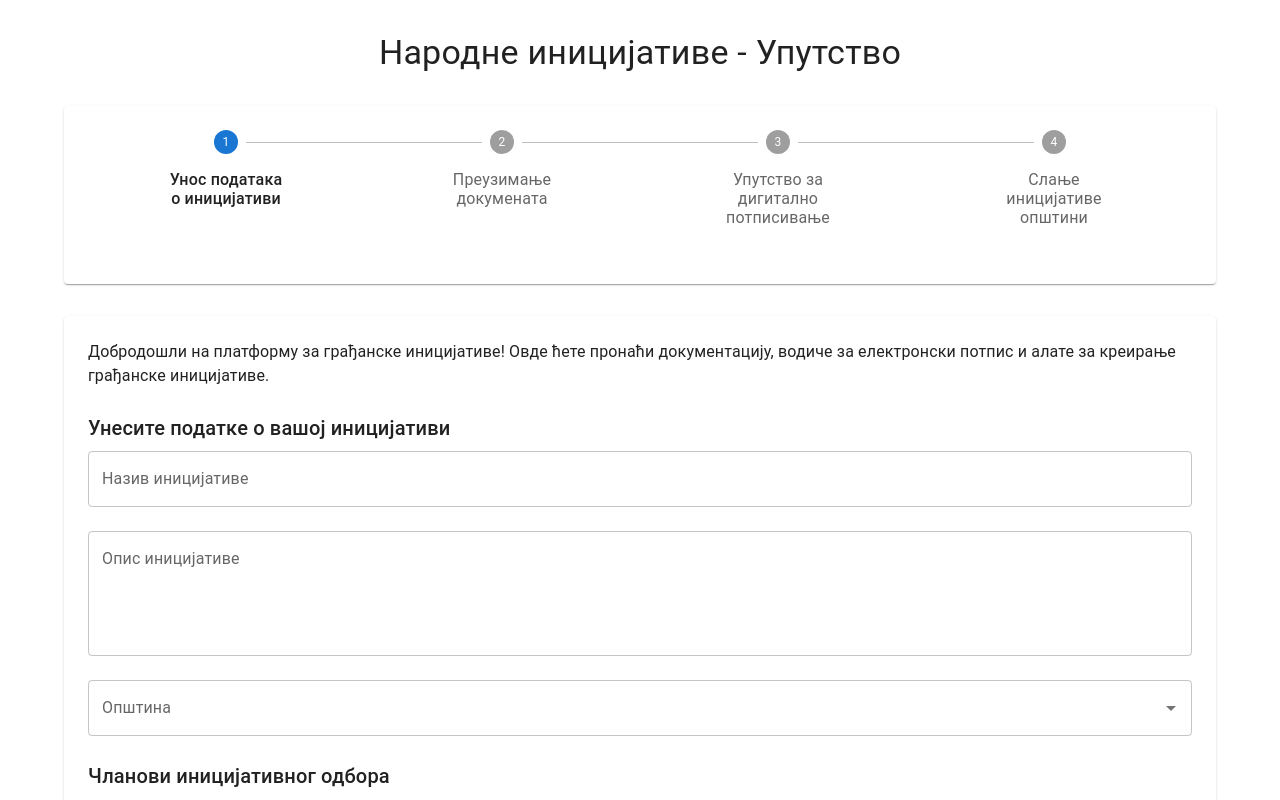
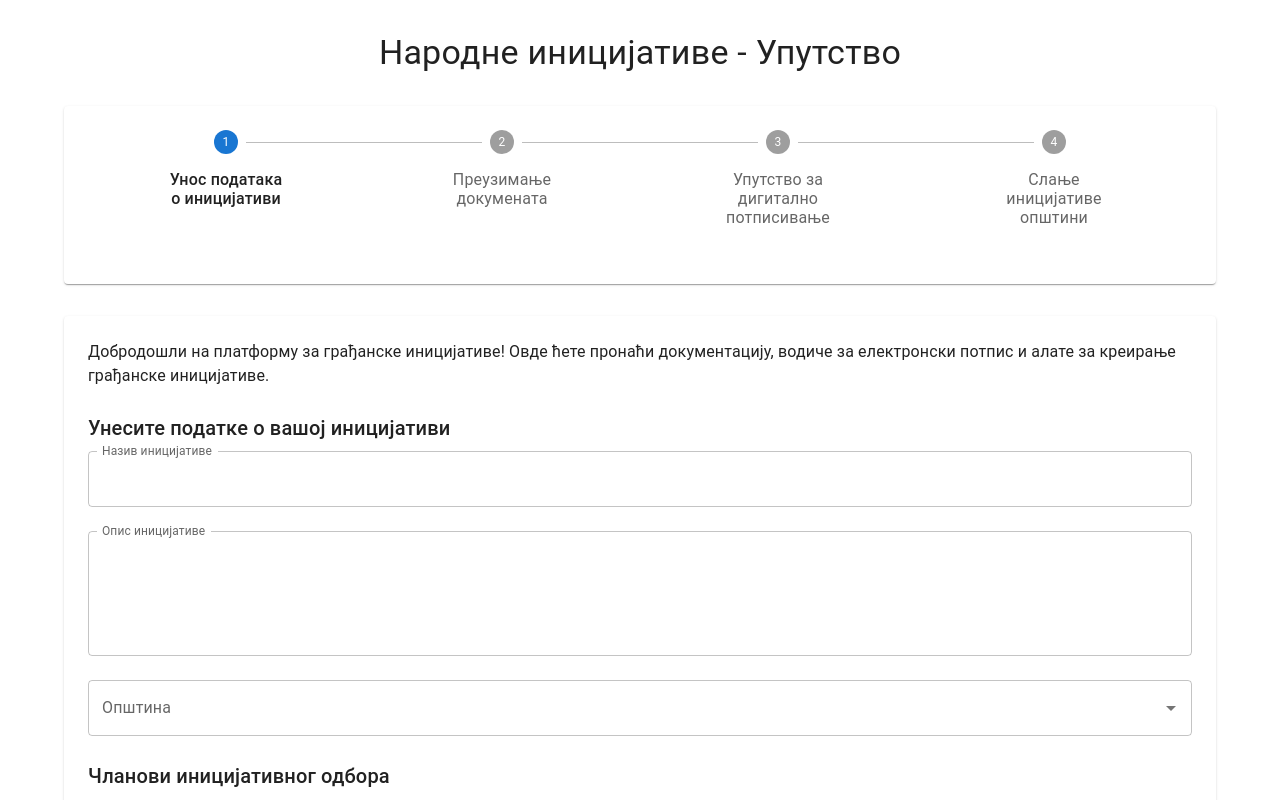
Before and after one commit to Sobot/narodne-inicijative, a Next.js app: page / in a window 1280 px wide. Shown: the top 800 px of the page. Built offline with nearby package versions, Linux system fonts and the light colour scheme.

Commit message:
Enhance StepOne component by adding InputLabelProps to TextField components, ensuring labels are always visible. This improves form usability by providing clearer context for user input.

```diff
--- a/src/components/StepOne.tsx
+++ b/src/components/StepOne.tsx
@@ -105,6 +105,7 @@ export default function StepOne({ onNext, initialData }: StepOneProps) {
           <TextField
             fullWidth
             label="Назив иницијативе"
+            InputLabelProps={{ shrink: true }}
             {...register('name', { required: 'Назив иницијативе је обавезан' })}
             error={!!errors.name}
             helperText={errors.name?.message}
@@ -117,6 +118,7 @@ export default function StepOne({ onNext, initialData }: StepOneProps) {
             multiline
             rows={4}
             label="Опис иницијативе"
+            InputLabelProps={{ shrink: true }}
             {...register('description', { required: 'Опис иницијативе је обавезан' })}
             error={!!errors.description}
             helperText={errors.description?.message}
```
